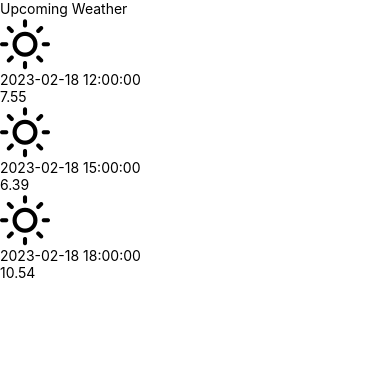
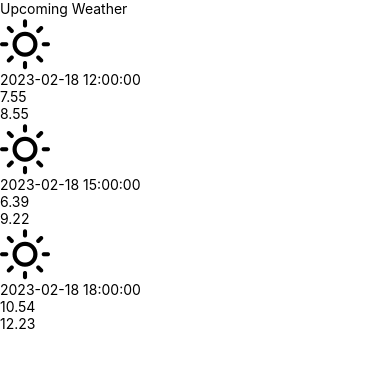
Before and after one commit to IsmailMuhammed2019/weatherApp, a React Native app: screen / in a window 390 px wide. Shown: the top 368 px of the page. Built offline with nearby package versions, Linux system fonts and the light colour scheme.

Commit message:
correct third item spelling

```diff
--- a/src/components/UpcomingWeather.js
+++ b/src/components/UpcomingWeather.js
@@ -59,7 +59,7 @@ const UpcomingWeather = () => {
             condition={item.weather[0].main}
             dt_txt={item.dt_txt}
             min={item.main.temp_min}
-            max={item.main.tem_max}
+            max={item.main.temp_max}
         />
     )
     return(
```
